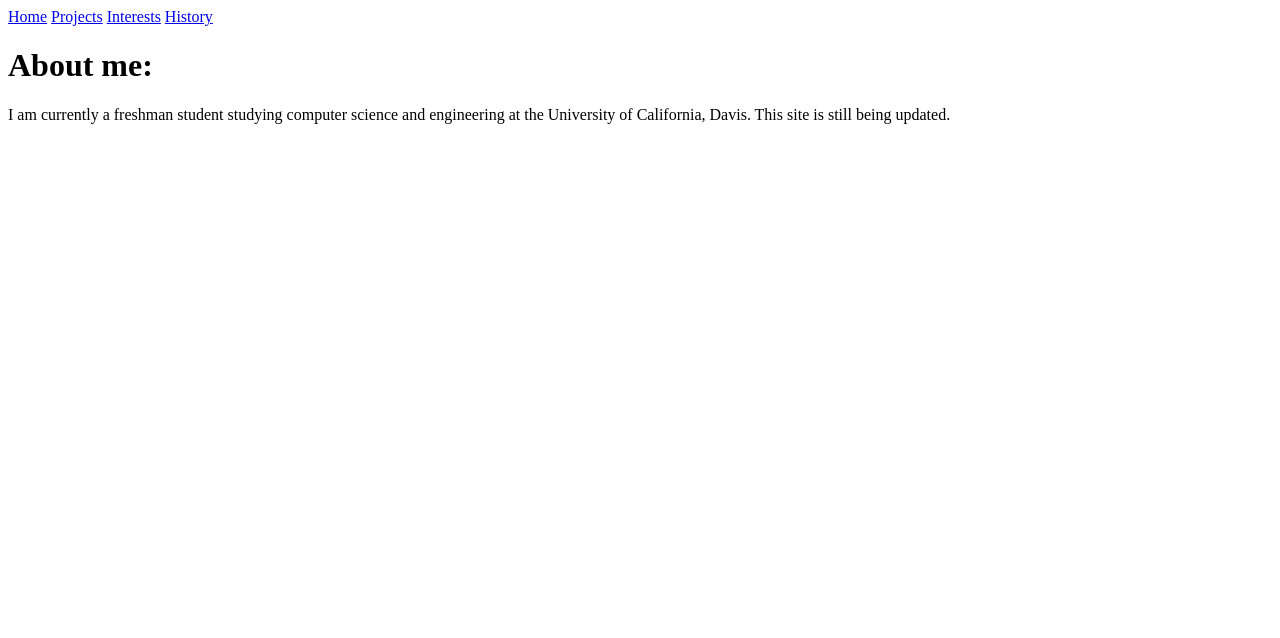
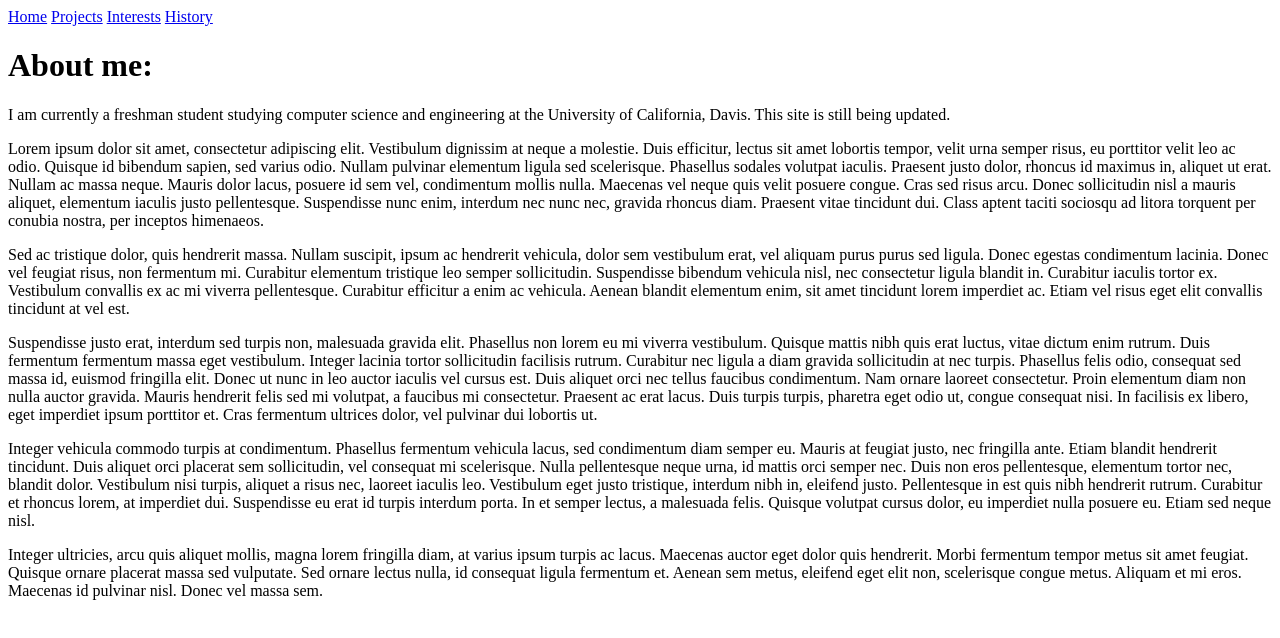
Before and after one commit to yimang/my-website, a plain HTML site: page index.html in a window 1280 px wide. Drawn offline with Linux system fonts and the light colour scheme.

Commit message:
Update index.html

```diff
--- a/index.html
+++ b/index.html
@@ -16,6 +16,11 @@
 			<h1>About me:</h1>
 			<p>I am currently a freshman student studying computer science
 			and engineering at the University of California, Davis. This site is still being updated.</p>
+			<p>Lorem ipsum dolor sit amet, consectetur adipiscing elit. Vestibulum dignissim at neque a molestie. Duis efficitur, lectus sit amet lobortis tempor, velit urna semper risus, eu porttitor velit leo ac odio. Quisque id bibendum sapien, sed varius odio. Nullam pulvinar elementum ligula sed scelerisque. Phasellus sodales volutpat iaculis. Praesent justo dolor, rhoncus id maximus in, aliquet ut erat. Nullam ac massa neque. Mauris dolor lacus, posuere id sem vel, condimentum mollis nulla. Maecenas vel neque quis velit posuere congue. Cras sed risus arcu. Donec sollicitudin nisl a mauris aliquet, elementum iaculis justo pellentesque. Suspendisse nunc enim, interdum nec nunc nec, gravida rhoncus diam. Praesent vitae tincidunt dui. Class aptent taciti sociosqu ad litora torquent per conubia nostra, per inceptos himenaeos.</p>
+			<p>Sed ac tristique dolor, quis hendrerit massa. Nullam suscipit, ipsum ac hendrerit vehicula, dolor sem vestibulum erat, vel aliquam purus purus sed ligula. Donec egestas condimentum lacinia. Donec vel feugiat risus, non fermentum mi. Curabitur elementum tristique leo semper sollicitudin. Suspendisse bibendum vehicula nisl, nec consectetur ligula blandit in. Curabitur iaculis tortor ex. Vestibulum convallis ex ac mi viverra pellentesque. Curabitur efficitur a enim ac vehicula. Aenean blandit elementum enim, sit amet tincidunt lorem imperdiet ac. Etiam vel risus eget elit convallis tincidunt at vel est.</p>
+			<p>Suspendisse justo erat, interdum sed turpis non, malesuada gravida elit. Phasellus non lorem eu mi viverra vestibulum. Quisque mattis nibh quis erat luctus, vitae dictum enim rutrum. Duis fermentum fermentum massa eget vestibulum. Integer lacinia tortor sollicitudin facilisis rutrum. Curabitur nec ligula a diam gravida sollicitudin at nec turpis. Phasellus felis odio, consequat sed massa id, euismod fringilla elit. Donec ut nunc in leo auctor iaculis vel cursus est. Duis aliquet orci nec tellus faucibus condimentum. Nam ornare laoreet consectetur. Proin elementum diam non nulla auctor gravida. Mauris hendrerit felis sed mi volutpat, a faucibus mi consectetur. Praesent ac erat lacus. Duis turpis turpis, pharetra eget odio ut, congue consequat nisi. In facilisis ex libero, eget imperdiet ipsum porttitor et. Cras fermentum ultrices dolor, vel pulvinar dui lobortis ut.</p>
+			<p>Integer vehicula commodo turpis at condimentum. Phasellus fermentum vehicula lacus, sed condimentum diam semper eu. Mauris at feugiat justo, nec fringilla ante. Etiam blandit hendrerit tincidunt. Duis aliquet orci placerat sem sollicitudin, vel consequat mi scelerisque. Nulla pellentesque neque urna, id mattis orci semper nec. Duis non eros pellentesque, elementum tortor nec, blandit dolor. Vestibulum nisi turpis, aliquet a risus nec, laoreet iaculis leo. Vestibulum eget justo tristique, interdum nibh in, eleifend justo. Pellentesque in est quis nibh hendrerit rutrum. Curabitur et rhoncus lorem, at imperdiet dui. Suspendisse eu erat id turpis interdum porta. In et semper lectus, a malesuada felis. Quisque volutpat cursus dolor, eu imperdiet nulla posuere eu. Etiam sed neque nisl.</p>
+			<p>Integer ultricies, arcu quis aliquet mollis, magna lorem fringilla diam, at varius ipsum turpis ac lacus. Maecenas auctor eget dolor quis hendrerit. Morbi fermentum tempor metus sit amet feugiat. Quisque ornare placerat massa sed vulputate. Sed ornare lectus nulla, id consequat ligula fermentum et. Aenean sem metus, eleifend eget elit non, scelerisque congue metus. Aliquam et mi eros. Maecenas id pulvinar nisl. Donec vel massa sem.</p>
 		</div>
 	</body>
 </html>
```
